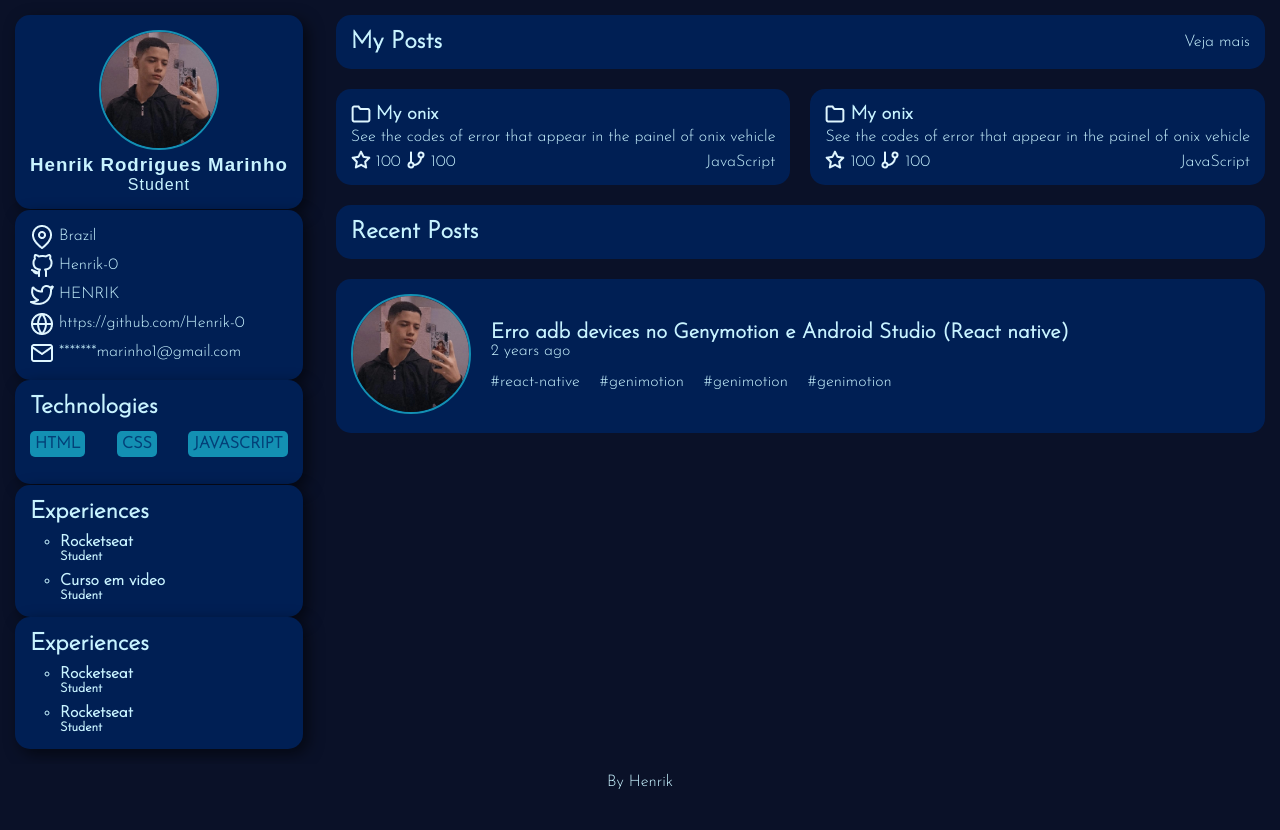
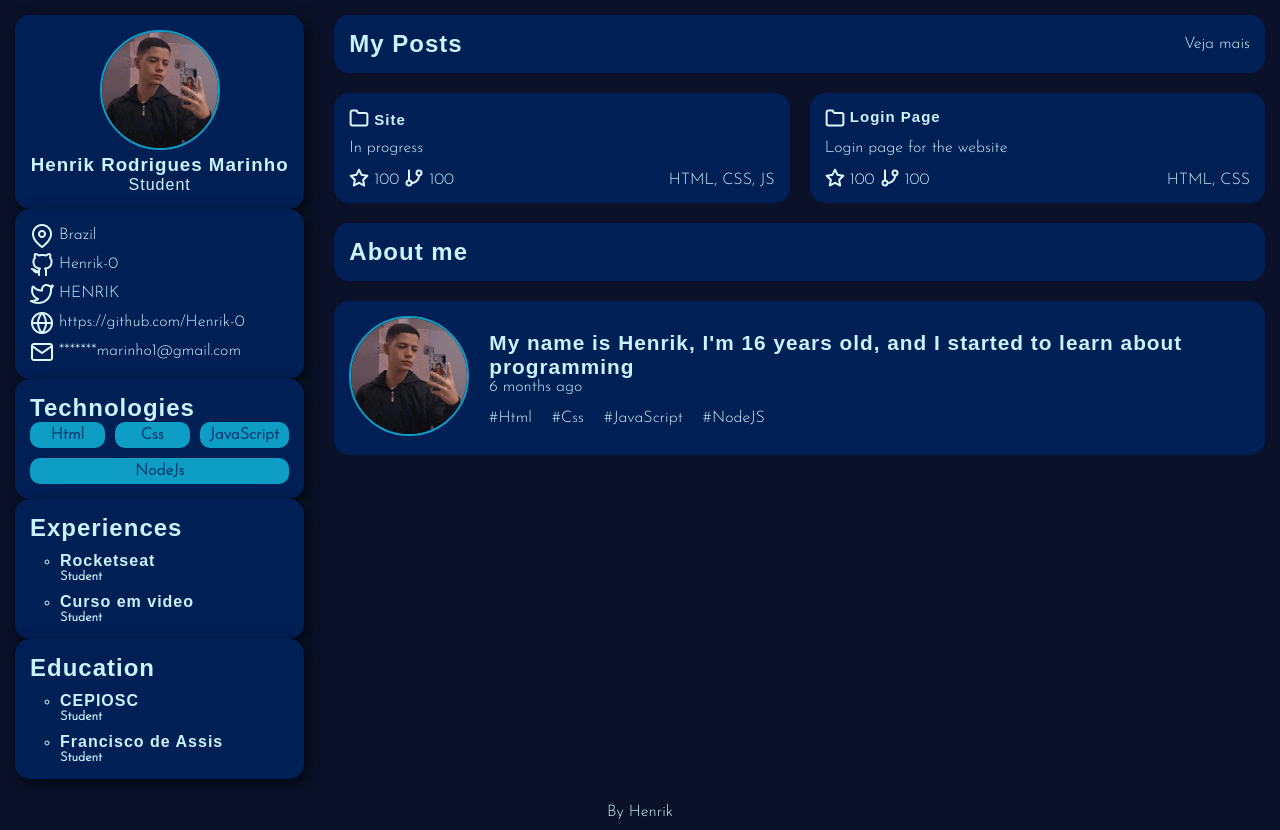
Before and after one commit to Henrik-0/Site, a plain HTML site: page portfolio/index.html in a window 1280 px wide. Before the commit the page ends 800 px from the top, so only its background shows below. Drawn offline with Linux system fonts and the light colour scheme; a web font is replaced by a local one.

Commit message:
finished the page 2 lol

```diff
--- a/login/style.css
+++ b/login/style.css
@@ -11,8 +11,8 @@
     --gray-blue: #0A1128;
     --blue-ocean: #001F54;
     --blue-sky: #034078;
-    --bright-blue: #1282A2;
-    --blue-baby: #FEFCFB;
+    --bright-blue: #0e9ec5;
+    --white-blue: #c8f3ff;
 
     --default: 'Josefin Sans', sans-serif;
     --special: 'Stick No Bills', sans-serif;
--- a/portfolio/index.html
+++ b/portfolio/index.html
@@ -40,9 +40,10 @@
             <article class="tech-container">
                 <h2>Technologies</h2>
                 <ul>
-                    <li>HTML</li>
-                    <li>CSS</li>
-                    <li>JAVASCRIPT</li>
+                    <li>Html</li>
+                    <li>Css</li>
+                    <li>JavaScript</li>
+                    <li>NodeJs</li>
                 </ul>
             </article>
 
@@ -63,16 +64,16 @@
             </article>
 
             <article class="experience-container">
-                <h2>Experiences</h2>
+                <h2>Education</h2>
                 <ul class="experience-item">
                     <li>
-                        <h2>Rocketseat</h2>
+                        <h2>CEPIOSC</h2>
                         <p>Student</p>
                     </li>
                 </ul>
                 <ul class="experience-item">
                     <li>
-                        <h2>Rocketseat</h2>
+                        <h2>Francisco de Assis</h2>
                         <p>Student</p>
                     </li>
                 </ul>
@@ -90,23 +91,24 @@
                 <div class="container-projects">
                     <div class="projects">
                         <h3>
-                            <img class="png" src="../assets/portfolio/folder.png" alt="folder"> My onix
+                            <img class="png" src="../assets/portfolio/folder.png" alt="folder"> Site
                         </h3>
-                        <p>See the codes of error that appear in the painel of onix vehicle </p>
+                        <p>In progress </p>
                         <ul>
                             <li><img class="png" src="../assets/portfolio/star.png" alt="star">100 <img class="png" src="../assets/portfolio/git-branch.png" alt="git-branch">100</li>
-                            <li>JavaScript</li>
+                            <li>HTML, CSS, JS</li>
                         </ul>
                     </div>
 
                     <div class="projects">
                         <h3>
-                            <img class="png" src="../assets/portfolio/folder.png" alt="folder"> My onix
+                            <a href="../login/index.html" target="_blank"><img class="png" src="../assets/portfolio/folder.png" alt="folder"> Login Page
+                            </a>
                         </h3>
-                        <p>See the codes of error that appear in the painel of onix vehicle </p>
+                        <p>Login page for the website </p>
                         <ul>
                             <li><img class="png" src="../assets/portfolio/star.png" alt="star">100 <img class="png" src="../assets/portfolio/git-branch.png" alt="git-branch">100</li>
-                            <li>JavaScript</li>
+                            <li>HTML, CSS</li>
                         </ul>
                     </div>
                 </div>
@@ -114,7 +116,7 @@
 
             <article class="container-me">
                 <div class="me-title">
-                    <h2>Recent Posts</h2>
+                    <h2>About me</h2>
                 </div>
 
                 <div class="informations">
@@ -123,24 +125,22 @@
                     </div>
                     <div class="content-me">
                         <div class="about-me">
-                            <h2>Erro adb devices no Genymotion e Android Studio (React native)</h2>
-                            <p>2 years ago</p>
+                            <h2>My name is Henrik, I'm 16 years old, and I started to learn about programming</h2>
+                            <p>6 months ago</p>
                         </div>
                         <div class="about-me2">
                             <ul>
-                                <li>#react-native</li>
-                                <li>#genimotion</li>
-                                <li>#genimotion</li>
-                                <li>#genimotion</li>
+                                <li>#Html</li>
+                                <li>#Css</li>
+                                <li>#JavaScript</li>
+                                <li>#NodeJS</li>
                             </ul>
                         </div>
                     </div>
                 </div>
-
             </article>
 
         </section>
-
     </main>
 
     <footer>
--- a/portfolio/style.css
+++ b/portfolio/style.css
@@ -11,7 +11,7 @@
     --gray-blue: #0A1128;
     --blue-ocean: #001F54;
     --blue-sky: #034078;
-    --bright-blue: #1390b3;
+    --bright-blue: #0e9ec5;
     --white-blue: #c8f3ff;
 
     --default: 'Josefin Sans', sans-serif;
@@ -38,6 +38,14 @@ a {
 }
 a:hover {
     color: var(--bright-blue);
+}
+
+h1, h2, h3 {
+    font-family: var(--special);
+    letter-spacing: 1px;
+}
+h3 {
+    font-size: 15px;
 }
 
 body {
@@ -99,18 +107,20 @@ body {
 .tech-container ul{
     display: flex;
     justify-content: space-between;
-    align-items: center;
+    gap: 10px;
+    flex-wrap: wrap;
 
-    height: 50px;
 }
 .tech-container ul li {
-    padding: 5px;
+    padding: 5px 10px;
+    font-weight: bolder;
+    text-align: center;
 
-    font-weight: bolder;
+    flex: 1;
 
     background-color: var(--bright-blue);
     color: var(--blue-sky);
-    border-radius: 5px;
+    border-radius: 10px;
 }
 
 .experience-container {
@@ -135,7 +145,8 @@ body {
     flex-direction: column;
     gap: 20px;
 
-    max-width: 930px;
+    max-width: 950px;
+    min-width: 575px;
 }
 
 .my-posts {
@@ -153,26 +164,26 @@ body {
     padding: 15px;
 
     width: 100%;
-    min-width: 380px;
 }
 
 .container-projects {
     display: flex;
+    width: 100%;
     gap: 20px;
 
 }
 .projects {
     display: flex;
+    justify-content: space-between;
     flex-direction: column;
-    gap: 5px;
 
     background-color: var(--blue-ocean);
     padding: 15px;
 
     border-radius: 15px;
 
-    max-width: 455px;
-    min-width: 380px;
+    width: 100%;
+    height: 110px;
 }
 .projects h3 {
     display: flex;
@@ -203,7 +214,6 @@ body {
     padding: 15px;
 
     width: 100%;
-    min-width: 380px;
 }
 
 .informations {
@@ -216,7 +226,6 @@ body {
     padding: 15px;
 
     width: 100%;
-    min-width: 380px;
 }
 
 .content-me {
```
Also changed, not shown: assets/portfolio/Ellipse 2.png (deleted).
